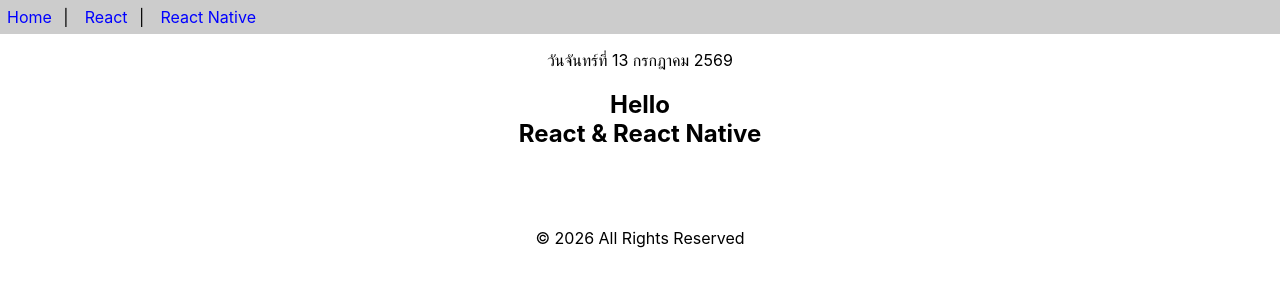
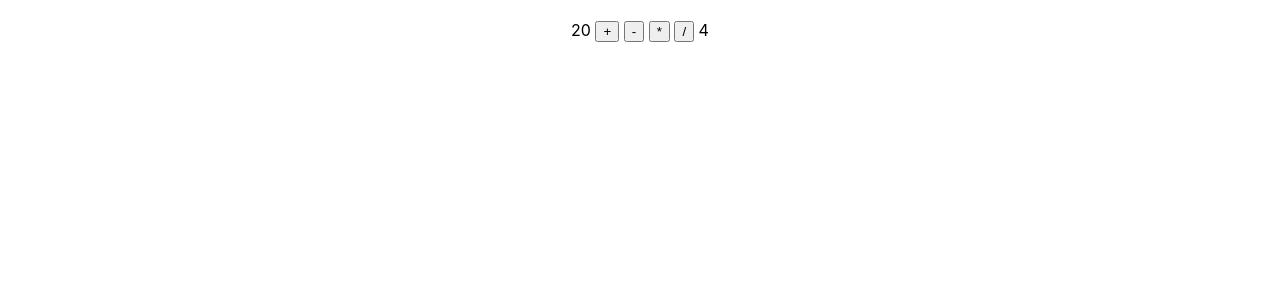
Before and after one commit to Chanonwc/app1, a React (Create React App) app: page / in a window 1280 px wide. Shown: the top 300 px of the page. Built offline with nearby package versions, Linux system fonts and the light colour scheme.

Commit message:
parameter in event handler
Create calculator.js

```diff
--- a/src/App.js
+++ b/src/App.js
@@ -1,16 +1,10 @@
 import React from 'react';
-import { Header,Content,Footer } from './func-components'
-import Calendar from './class-components'
+import {Caluculator2} from './caluculator'
 
 
 function App() {
-  return (
-    <>
-    <Header />
-    <p><center><Calendar/></center></p>
-    <Content />
-    <Footer />
-    </>
-  );
+
+  return <Caluculator2/>
+
 }
 export default App;
--- /dev/null
+++ b/src/caluculator.js
@@ -0,0 +1,24 @@
+import React from 'react'
+
+export function Caluculator2() {
+    const n1=20;
+    const n2=4;
+    const calculate=(op)=>{
+        let c=`${n1} ${op} ${n2}`;
+        let r=eval(c);
+        alert(`${c} = ${r}`);
+
+    }
+
+
+return (
+    <div style={{textAlign:'center', marginTop:20}}>
+    <span>{n1}</span>&nbsp;
+    <button onClick={() => calculate('+')}>+</button>&nbsp;
+    <button onClick={() => calculate('-')}>-</button>&nbsp;
+    <button onClick={() => calculate('*')}>*</button>&nbsp;
+    <button onClick={() => calculate('/')}>/</button>&nbsp;
+    <span>{n2}</span>
+    </div>
+    )
+}
```
